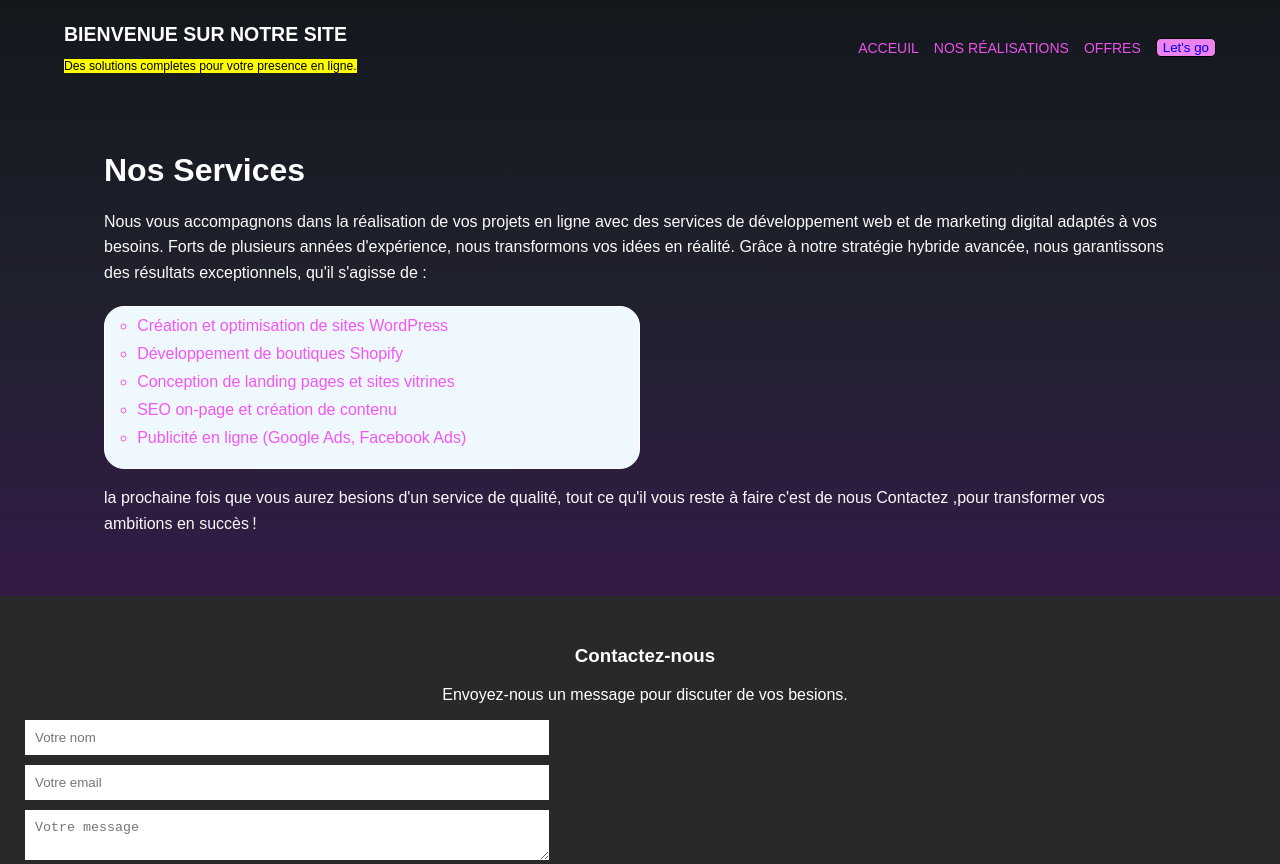
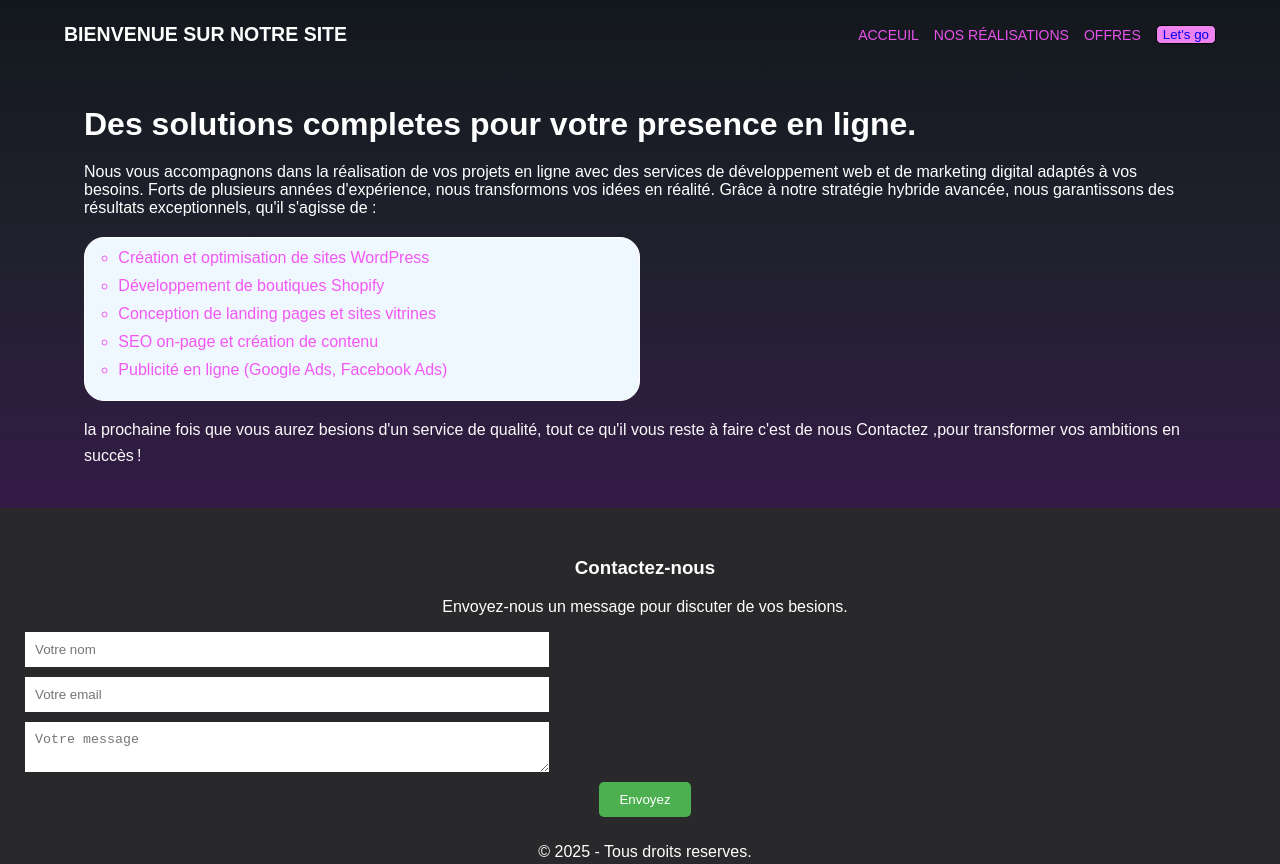
Before and after one commit to Abdoul332/a-works, a plain HTML site: page index.html in a window 1280 px wide. Shown: the top 864 px of the page. Drawn offline with Linux system fonts and the light colour scheme.

Commit message:
modification header

```diff
--- a/index.html
+++ b/index.html
@@ -1,19 +1,22 @@
 <!DOCTYPE html>
 <html lang="fr">
+
 <head>
   <meta charset="UTF-8">
   <meta name="viewport" content="width=device-width, initial-scale=1.0">
   <link rel="stylesheet" href="style.css">
-  <meta name="description" content="Decouvrez nos services de developpement web et de marketing digital pour booster votre présence en ligne.">
+  <meta name="description"
+    content="Decouvrez nos services de developpement web et de marketing digital pour booster votre présence en ligne.">
   <title>Landing Page - Services Web</title>
   <meta name="google-site-verification" content="MulvnIc9bkfbiGccHjwxnEPDDyVl8ryKKhbDQpvhpxw" />
 </head>
+
 <body>
   <header>
     <div class="h-p">
-    <h1>Bienvenue sur notre site</h1>
-    <p><mark>Des solutions completes pour votre presence en ligne.</mark></p>
-  </div>
+      <h1>Bienvenue sur notre site</h1>
+
+    </div>
     <nav class="nav">
       <p><a href="#">Acceuil</a></p>
       <p><a href="#">Nos réalisations</a></p>
@@ -21,9 +24,9 @@
       <button><a href="#">Let's go</a></button>
     </nav>
     <section class="services">
-      <section class="services">
-        <h2>Nos Services</h2>
-        <p>
+      <h2>Des solutions completes pour votre presence en ligne.</h2>
+
+
           Nous vous accompagnons dans la réalisation de vos projets en ligne avec des services de
           développement web et de marketing digital adaptés à vos besoins.
           Forts de plusieurs années d'expérience, nous transformons vos idées en réalité.
@@ -39,12 +42,13 @@
           <li>Publicité en ligne (Google Ads, Facebook Ads)</li>
         </ul>
         <p>
-          la prochaine fois que vous aurez besions d'un service de qualité, tout ce qu'il vous reste à faire c'est de nous Contactez
+          la prochaine fois que vous aurez besions d'un service de qualité, tout ce qu'il vous reste à faire c'est de
+          nous Contactez
           ,pour transformer vos ambitions en succès !
         </p>
       </section>
     </section>
-</header>
+  </header>
   <footer>
     <section class="contact" id="contact">
       <h3>Contactez-nous</h3>
@@ -59,4 +63,5 @@
     <p>&copy; 2025 - Tous droits reserves.</p>
   </footer>
 </body>
+
 </html>
```
